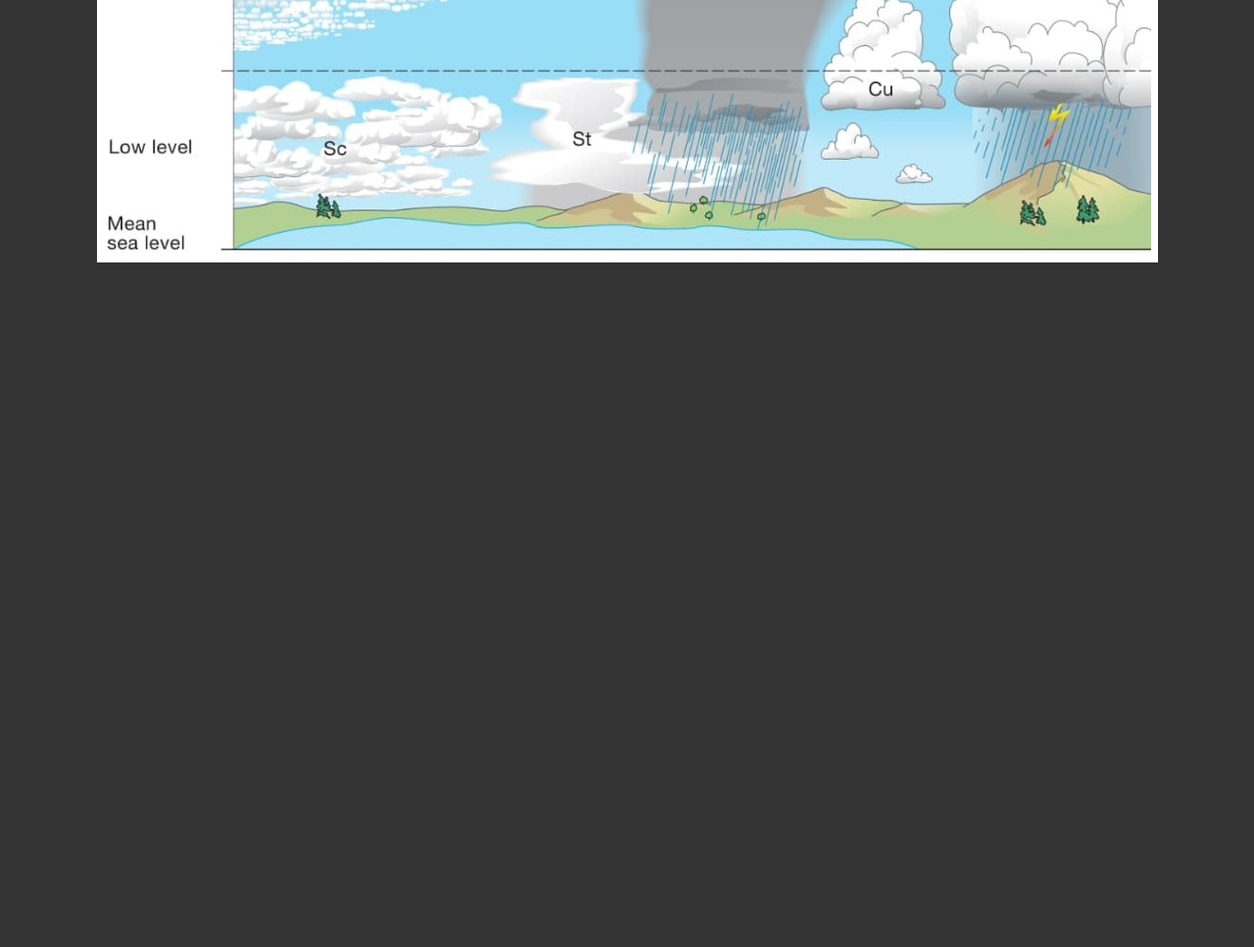
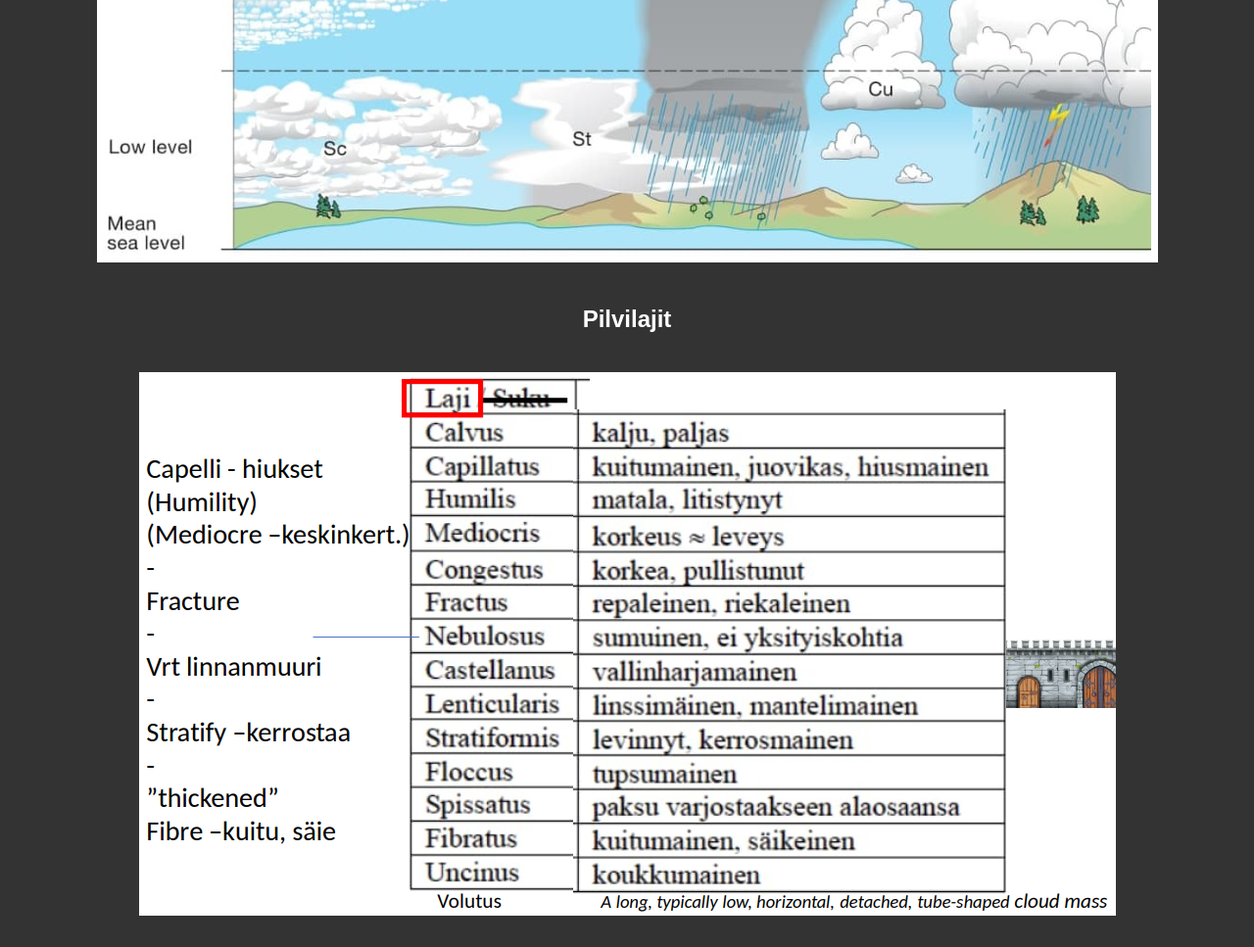
Before and after one commit to VP-MaxHax/pilvitreenisivu, a website: page index.html in a window 1280 px wide. Shown: the part 1341-2308 px from the top of the page at 98% size. Before the commit the page ends 1641 px from the top, so only its background shows below. Drawn offline with Linux system fonts and the light colour scheme.

Commit message:
added cloudtype cheatsheet

```diff
--- a/index.html
+++ b/index.html
@@ -45,8 +45,12 @@
 
     </div>
     <div>
-        <h2>Aputaulukko</h2>
+        <h2>Pilvisuvut</h2>
         <img id="cheatsheet" src="static/Cheatsheet.jpg" alt="Cheatsheet">
+    </div>
+    <div>
+        <h2>Pilvilajit</h2>
+        <img id="cheatsheet2" src="static/cheatsheet2.png" alt="Cheatsheet">
     </div>
 
     <script src="app.js"></script>
```
Also changed, not shown: static/cheatsheet2.png (added).
